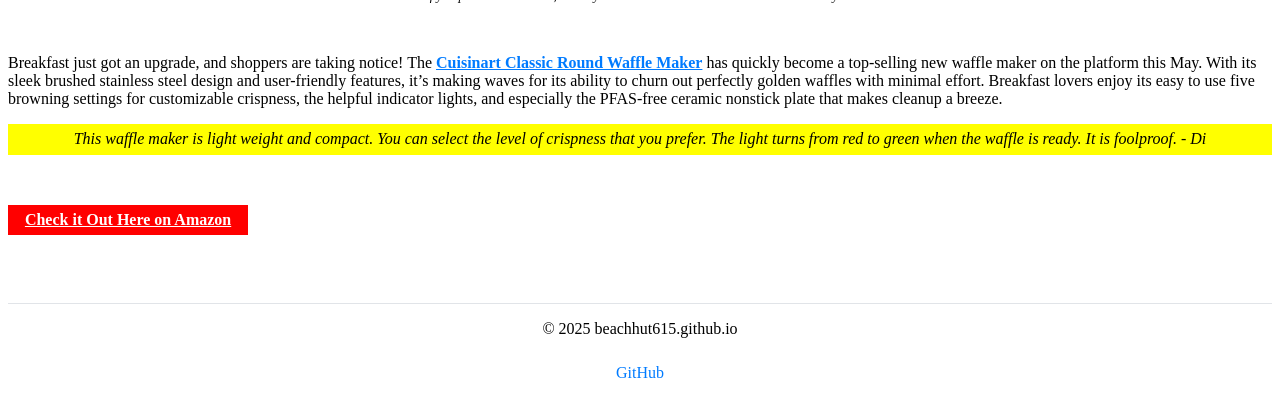
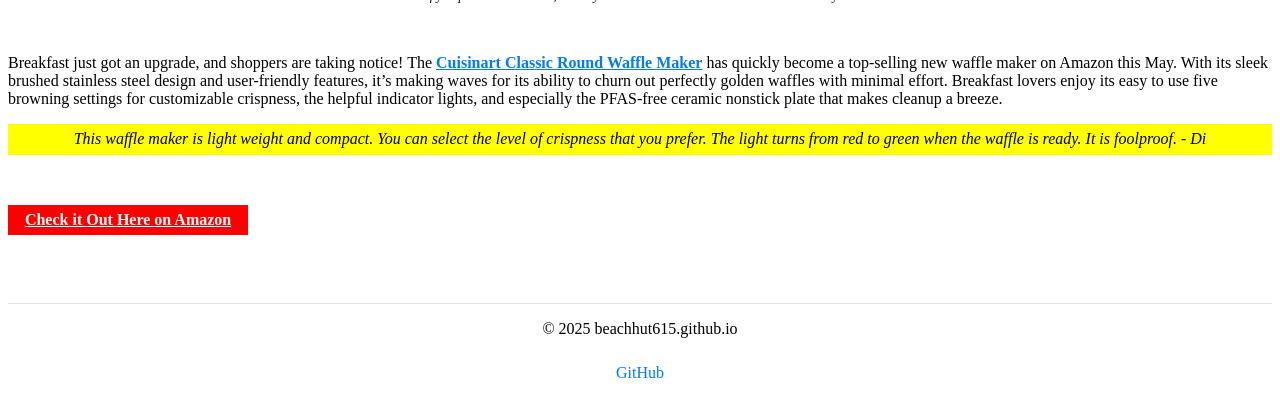
Before and after one commit to beachhut615/beachhut615.github.io, a Jekyll site: the page built from _posts/2025-05-20-waffles.md, in a window 1280 px wide, cut to the strip 413-830 px from the top of the page. Built offline with Jekyll 4.4.1, drawn with Linux system fonts in a browser that asks for light colours; our own code applies the rules of GitHub Pages for plain Markdown files.

Commit message:
Update 2025-05-20-waffles.md

```diff
--- a/_posts/2025-05-20-waffles.md
+++ b/_posts/2025-05-20-waffles.md
@@ -8,7 +8,7 @@
   <center><h2 id="post-disclosure">If you purchase this item, we may earn a small commission at no extra cost to you.</h2></center>
   </div><br />
 
-Breakfast just got an upgrade, and shoppers are taking notice! The <b><a href="https://amzn.to/438rhar" target="_blank">Cuisinart Classic Round Waffle Maker</a></b> has quickly become a top-selling new waffle maker on the platform this May. With its sleek brushed stainless steel design and user-friendly features, it's making waves for its ability to churn out perfectly golden waffles with minimal effort. Breakfast lovers enjoy its easy to use five browning settings for customizable crispness, the helpful indicator lights, and especially the PFAS-free ceramic nonstick plate that makes cleanup a breeze.
+Breakfast just got an upgrade, and shoppers are taking notice! The <b><a href="https://amzn.to/438rhar" target="_blank">Cuisinart Classic Round Waffle Maker</a></b> has quickly become a top-selling new waffle maker on Amazon this May. With its sleek brushed stainless steel design and user-friendly features, it's making waves for its ability to churn out perfectly golden waffles with minimal effort. Breakfast lovers enjoy its easy to use five browning settings for customizable crispness, the helpful indicator lights, and especially the PFAS-free ceramic nonstick plate that makes cleanup a breeze.
 
 <p id="post-quote">This waffle maker is light weight and compact. You can select the level of crispness that you prefer. The light turns from red to green when the waffle is ready. It is foolproof. - Di</p> <br />
 
```
